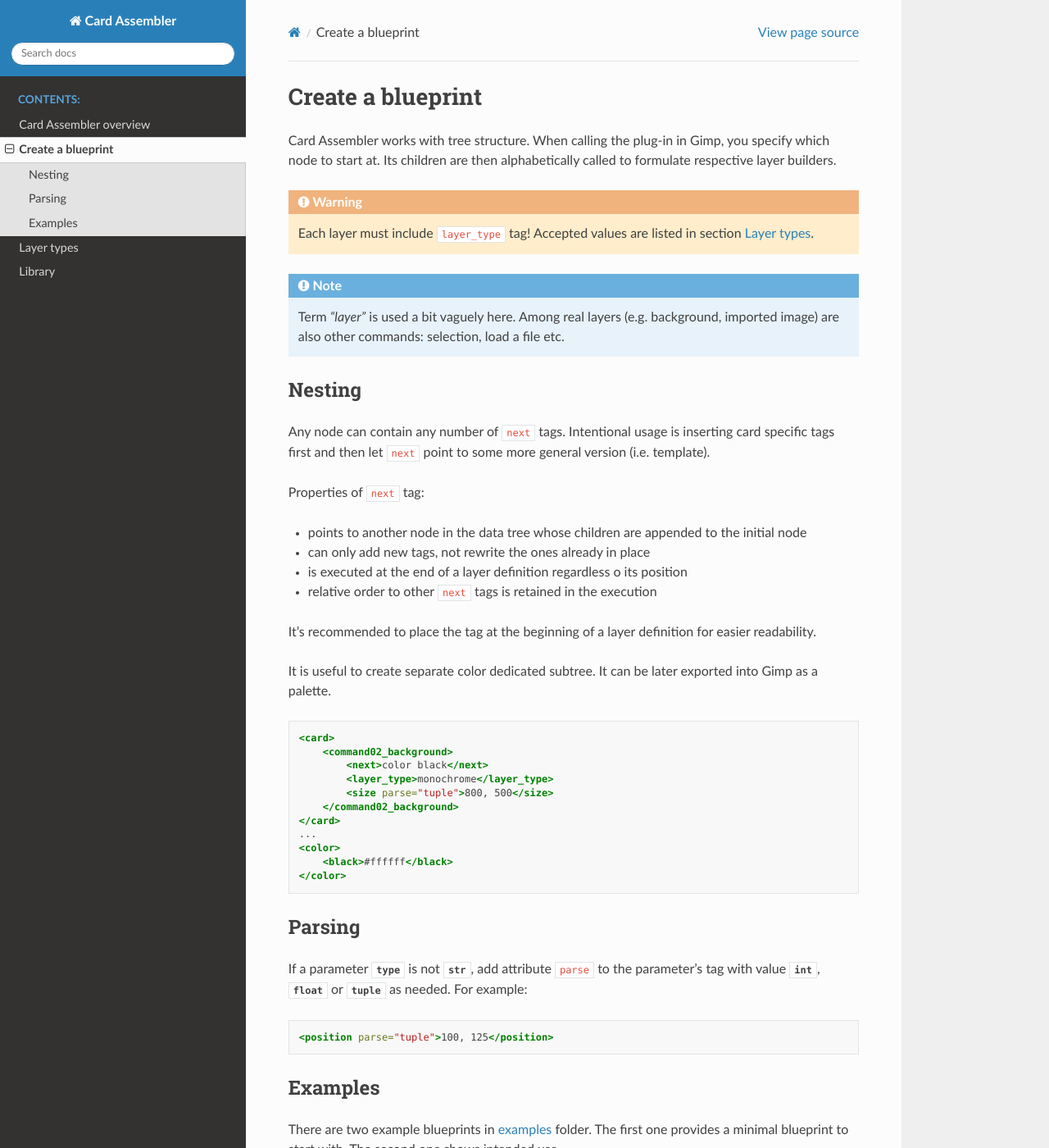
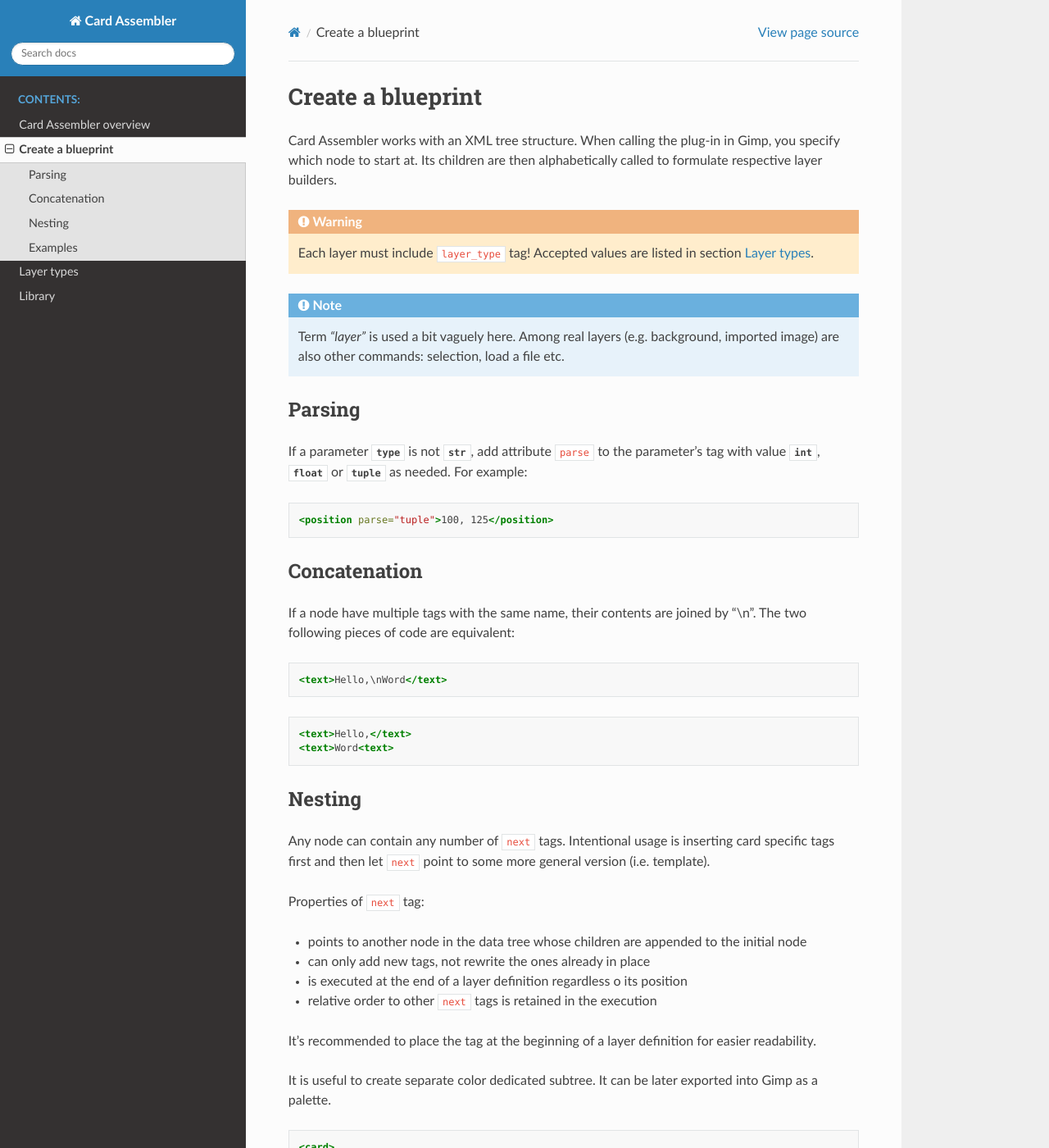
Before and after one commit to martin-brajer/card-assembler, a Sphinx documentation site: the page built from docs/source/creatingBlueprint.rst, in a window 1280 px wide and 1400 px high. Shown: the whole window at 82% size. Built offline with Sphinx 7.4.7 and the Read the Docs theme 2.0.0, drawn with Linux system fonts in a browser that asks for light colours; the version number could not be read and is left out.

Commit message:
Concatenate of xml nodes with the same tag

```diff
--- a/docs/source/creatingBlueprint.rst
+++ b/docs/source/creatingBlueprint.rst
@@ -1,9 +1,9 @@
 Create a blueprint
 ====================
 
-Card Assembler works with tree structure. When calling the plug-in in Gimp,
-you specify which node to start at. Its children are then alphabetically
-called to formulate respective layer builders.
+Card Assembler works with an XML tree structure. When calling the plug-in
+in Gimp, you specify which node to start at. Its children are then
+alphabetically called to formulate respective layer builders.
 
 .. warning::
    Each layer must include ``layer_type`` tag! Accepted values are listed in
@@ -15,6 +15,32 @@
    load a file etc.
 
 .. _Create a blueprint Nesting:
+
+Parsing
+-------
+
+If a parameter :class:`type` is not :class:`str`, add attribute ``parse`` to
+the parameter's tag with value :class:`int`, :class:`float` or :class:`tuple`
+as needed. For example:
+
+.. code:: xml
+
+   <position parse="tuple">100, 125</position>
+
+Concatenation
+-------------
+
+If a node have multiple tags with the same name, their contents are
+joined by "\\n". The two following pieces of code are equivalent:
+
+.. code:: xml
+
+   <text>Hello,\nWord</text>
+
+.. code:: xml
+
+   <text>Hello,</text>
+   <text>Word<text>
 
 Nesting
 -------
@@ -51,17 +77,6 @@
         <black>#ffffff</black>
     </color>
 
-Parsing
--------
-
-If a parameter :class:`type` is not :class:`str`, add attribute ``parse`` to
-the parameter's tag with value :class:`int`, :class:`float` or :class:`tuple`
-as needed. For example:
-
-.. code:: xml
-
-   <position parse="tuple">100, 125</position>
-
 Examples
 --------
 
```
Also changed, not shown: 1 other file.
